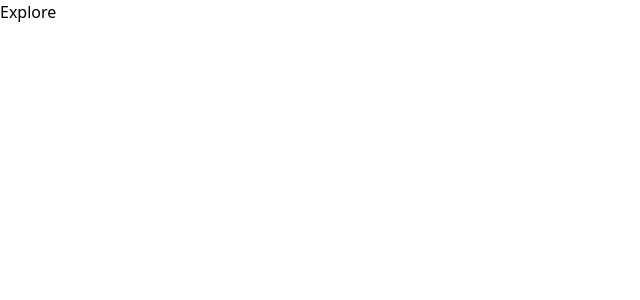
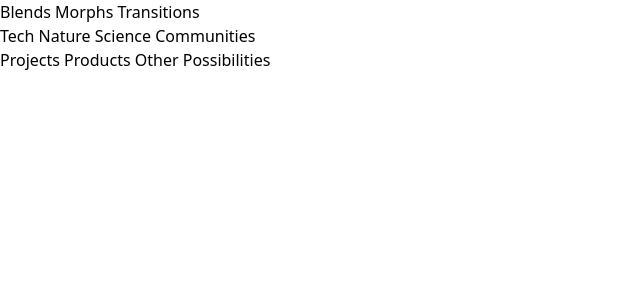
Before and after one commit to Yarizmendi/artco, a Next.js app: page / in a window 1280 px wide. Shown: the top 300 px of the page, without its empty margins (0-640 px from the left). Built offline with nearby package versions, Linux system fonts and the light colour scheme.

Commit message:
fixes double canvas bug

```diff
--- a/app/layout.tsx
+++ b/app/layout.tsx
@@ -1,3 +1,5 @@
+
+import Link from "next/link"
 import "globals.css"
 
 export default function RootLayout({
@@ -8,6 +10,24 @@ export default function RootLayout({
   return (
     <html lang="en">
       <body>
+        <nav>
+          <div>
+            <Link href={"/blends"}> Blends </Link>
+            <Link href={"/morphs"}> Morphs </Link>
+            <Link href={"/transitions"}> Transitions </Link>
+          </div>
+          <div>
+            <Link href={"/tech"}> Tech </Link>
+            <Link href={"/nature"}> Nature </Link>
+            <Link href={"/science"}> Science </Link>
+            <Link href={"/comms"}> Communities </Link>
+          </div>
+          <div>
+            <Link href={"/projects"}> Projects </Link>
+            <Link href={"/products"}> Products </Link>
+            <Link href={"/possibilities"}> Other Possibilities </Link>
+          </div>
+        </nav>
         { children }
       </body>
     </html>
--- a/app/page.tsx
+++ b/app/page.tsx
@@ -1,9 +1,7 @@
-
 
 export default function HomePage() {
   return (
     <div>
-      <h1>Explore</h1>
     </div>
   )
 }
--- a/app/transitions/SketchContainer.tsx
+++ b/app/transitions/SketchContainer.tsx
@@ -1,25 +1,24 @@
 
 "use client"
-import p5Types from "p5"
 import { useState, useRef, useEffect } from "react"
 import { transitionSketch as sketch } from "./transition-sketch"
 
 export default function SketchContainer() {
-  let p5Instance: p5Types = null
-
   const parentRef = useRef()
   const [ isMounted, setIsMounted ] = useState( false )
-  useEffect( () => { setIsMounted( true ) }, [] )
 
-  async function initSketch () {
+  useEffect(() => { setIsMounted( true ) }, [])
+
+  async function initSketch() {
     const p5 = ( await import( "p5" )).default
-    p5Instance = new p5( p => sketch( p, parentRef.current ))
+    const mp5 = new p5( sketch, parentRef.current )
+    // p5Instance = new p5( p => sketch( p, parentRef.current ))
+    return mp5.remove
   }
 
-  useEffect( () => {
+  useEffect(() => {
     if ( !isMounted ) return
-    if ( !p5Instance ) initSketch()
-    else p5Instance.remove()
+    initSketch()
   }, [ isMounted ] )
 
   return <div className="border-4 border-black" ref={ parentRef } />
--- a/app/transitions/page.tsx
+++ b/app/transitions/page.tsx
@@ -4,7 +4,6 @@ import SketchContainer from "./SketchContainer"
 export default function Homepage() {
   return (
     <div>
-      <h1>home</h1>
       <SketchContainer />
     </div>
   )
```
